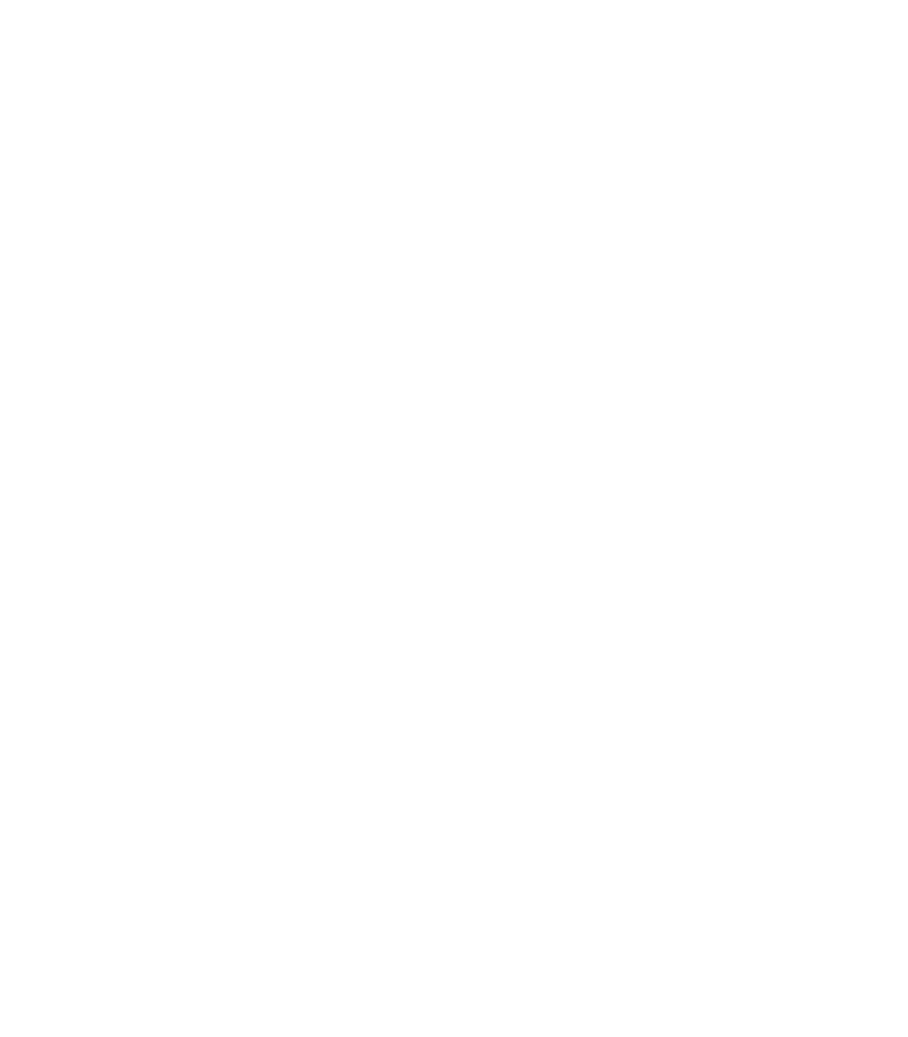
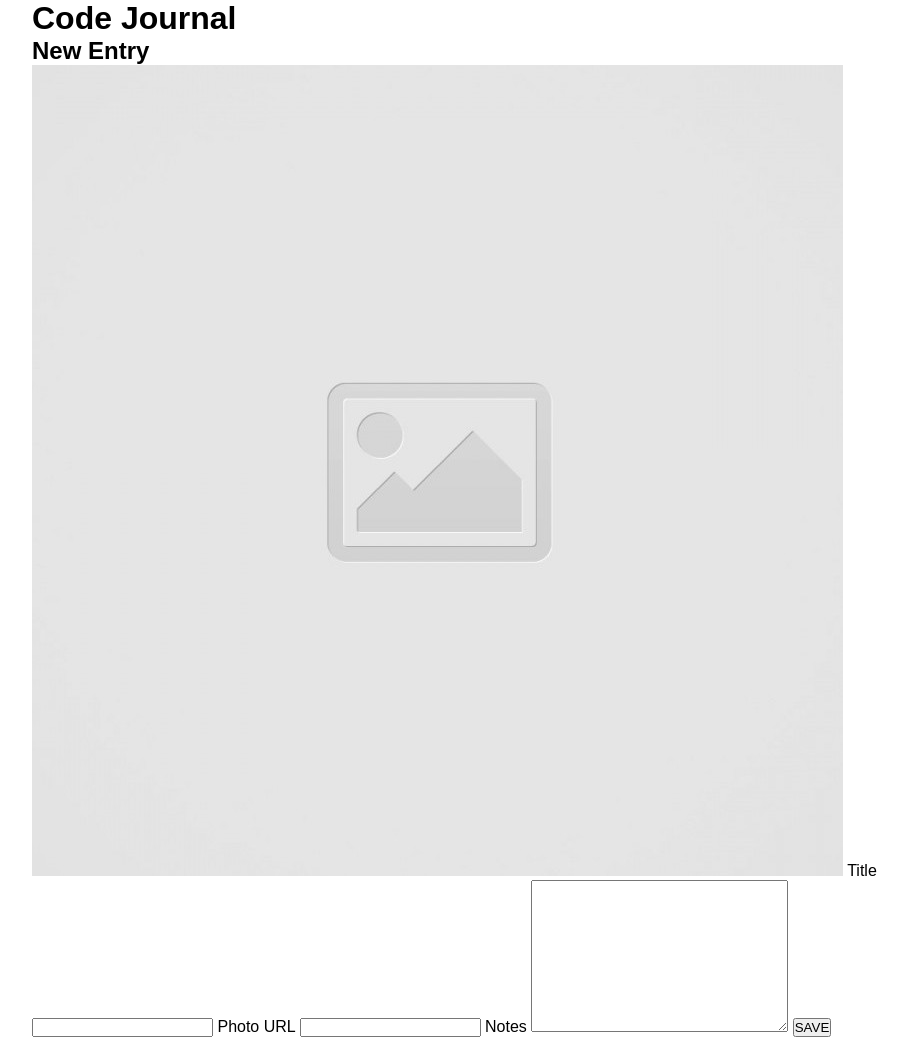
Before and after one commit to jadenbertino/code-journal, a website: page index.html in a window 1280 px wide. Shown: the whole page, without its empty margins (182-1090 px from the left). Before the commit the page ends 800 px from the top, so only its background shows below. Drawn offline with Linux system fonts and the light colour scheme.

Commit message:
write html for new entry form

```diff
--- a/css/reset.css
+++ b/css/reset.css
@@ -1,7 +1,9 @@
 * {
+  margin: 0;
+  padding: 0;
   box-sizing: border-box;
 }
 
 body {
-  margin: 0;
+  font-family: sans-serif;
 }
--- a/index.html
+++ b/index.html
@@ -18,10 +18,29 @@
 <body>
   <header>
     <div class="container">
+      <h1>Code Journal</h1>
     </div>
   </header>
   <main class="container">
-    <div data-view="entry-form"></div>
+    <div class="new-entry" data-view="entry-form">
+      <form>
+        <h2>New Entry</h2>
+        <img src="./images/placeholder-image-square.jpg" alt="placeholder image" />
+        <label>
+          <span>Title</span>
+          <input type="text" />
+        </label>
+        <label>
+          <span>Photo URL</span>
+          <input type="text" />
+        </label>
+        <label>
+          <span>Notes</span>
+          <textarea name="" id="" cols="30" rows="10"></textarea>
+        </label>
+        <button class="btn">SAVE</button>
+      </form>
+    </div>
     <div data-view="entries" class="hidden"></div>
   </main>
   <script src="js/data.js"></script>
```
